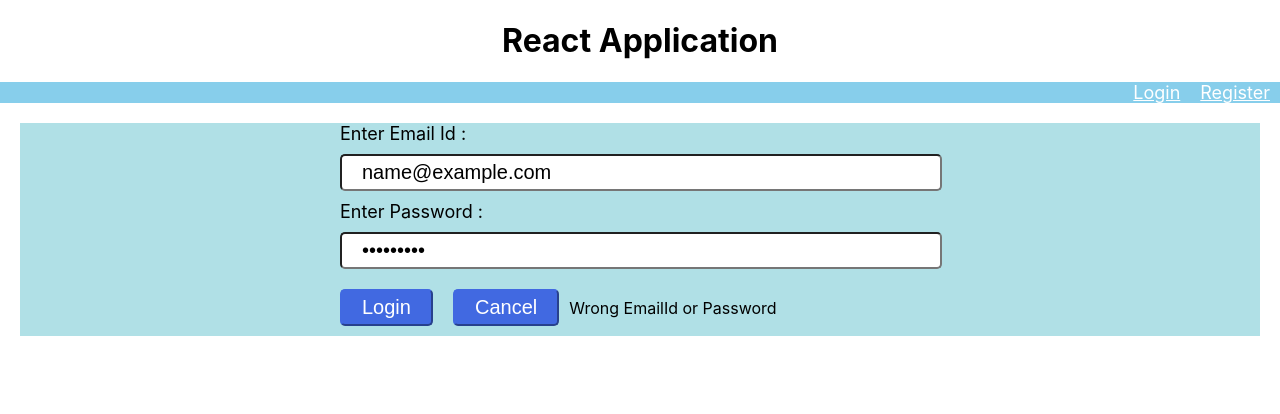
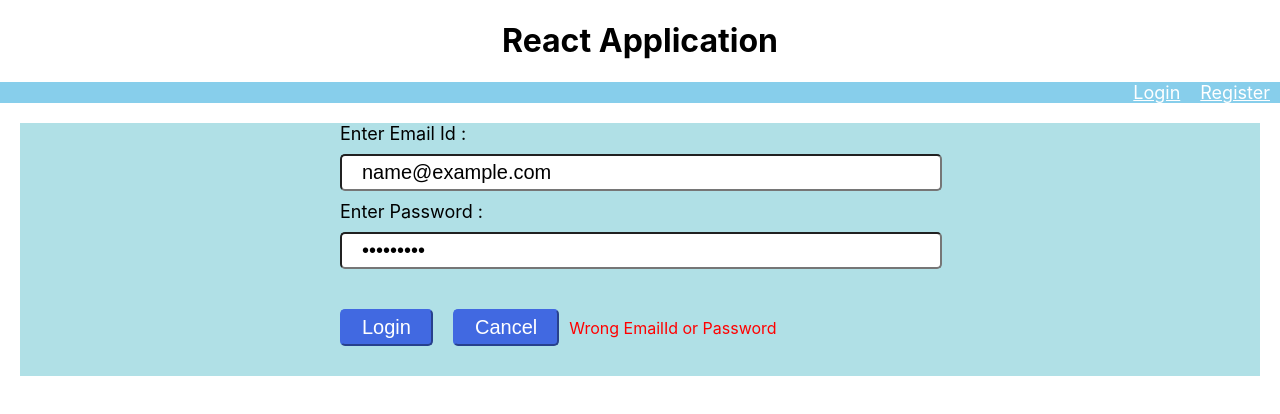
Before and after one commit to trivenic/ReactTrainingApplication, a React (Create React App) app: page /login in a window 1280 px wide. Both pictures are taken after typing "name@example.com", "Sample123" into the empty fields and a click on the button "Login". Shown: the top 414 px of the page. Built offline with nearby package versions, Linux system fonts and the light colour scheme.

Commit message:
login page validation applied

```diff
--- a/src/component/login/Login.css
+++ b/src/component/login/Login.css
@@ -38,3 +38,7 @@
     color: white;
     border-color: #132e7c;
 }
+.LoginForm-error{
+    color: red;
+
+}
--- a/src/component/login/Login.js
+++ b/src/component/login/Login.js
@@ -1,34 +1,63 @@
-import { useState } from "react";
+import { useEffect, useState } from "react";
 import "./Login.css";
 import Data from "../data/Data.js";
 import { useHistory } from "react-router-dom";
 
-function Login({setIsLoggedOut}) {
+function Login({ setIsLoggedOut }) {
+  const history = useHistory();
 
-  const history =useHistory();
   const [loginFormData, setLoginFormData] = useState({
     email: "",
     password: "",
   });
 
-  const [isLogging,setIsLogging]=useState(false);
+
+  const [isValidPassword, setIsValidPassword] = useState(false);
+  const [isValidEmail, setIsValidEmail] = useState(false);
+  const [isLogging, setIsLogging] = useState(false);
+  const [isFormEmpty, setIsFormEmpty] = useState(false);
 
   function handleInputChange({ target }) {
     const { name, value } = target;
+    if (name === "email") {
+      if (/^\w+([\.-]?\w+)*@\w+([\.-]?\w+)*(\.\w{2,3})+$/.test(value)) {
+        setIsValidEmail(false);
+      } else {
+        setIsValidEmail(true);
+      }
+    }
+    if (name === "password") {
+      if (value.length <= 2) {
+        setIsValidPassword(true);
+      } else {
+        setIsValidPassword(false);
+      }
+    }
     setLoginFormData({ ...loginFormData, [name]: value });
+    setIsLogging(false);
+    setIsFormEmpty(false);
   }
   function handleSubmit(event) {
     event.preventDefault();
-    Data.map((data) => {
-       if(data.email === loginFormData.email && data.password=== loginFormData.password)
-       {
-           setIsLoggedOut(true);
-           history.push('/blogs');
-       }
+    if (loginFormData.email === "" || loginFormData.password === "") {
+      setIsFormEmpty(true);
+    } else {
+      Data.map((data) => {
+        if (
+          data.email === loginFormData.email &&
+          data.password === loginFormData.password
+        ) {
+          setIsLoggedOut(true);
+          history.push("/blogs");
+        } else {
+          setIsLogging(true);
+        }
+      });
+    }
+  }
 
-    });
-    setIsLogging(true);
-  }
+  useEffect(() => {}, [loginFormData.password, isLogging, isFormEmpty]);
+
   const { email, password } = loginFormData;
   return (
     <>
@@ -42,6 +71,11 @@ function Login({setIsLoggedOut}) {
             onChange={handleInputChange}
             className="LoginForm-input"
           />
+          {isValidEmail ? (
+            <span className="LoginForm-error">
+              Email id shoukd be in format 'abc@gmail.com'{" "}
+            </span>
+          ) : null}
           <label className="LoginForm-label">Enter Password :</label>
           <input
             type="password"
@@ -50,17 +84,29 @@ function Login({setIsLoggedOut}) {
             onChange={handleInputChange}
             className="LoginForm-input"
           />
+          {isValidPassword ? (
+            <span className="LoginForm-error">
+              Password should be greater 2
+            </span>
+          ) : null}
+          <br />
           <button type="submit" className="LoginForm-button">
             Login
           </button>
           <button type="reset" className="LoginForm-button">
             Cancel
           </button>
-        {isLogging?(<span>Wrong EmailId or Password</span>):null}
+          {isLogging ? (
+            <span className="LoginForm-error">Wrong EmailId or Password</span>
+          ) : null}
+          {isFormEmpty ? (
+            <span className="LoginForm-error">All fields required</span>
+          ) : null}
+          <br />
+          <br />
         </div>
       </form>
     </>
   );
 }
-
 export default Login;
--- a/src/component/route/Routes.js
+++ b/src/component/route/Routes.js
@@ -15,7 +15,6 @@ function Routes({setIsLoggedOut}){
                    <Route path='/blogs' component={Blogs}></Route>
                    <Route path='/logout' component={Logout}></Route>
                 </Switch>
-
         </>
     )
 }
```
